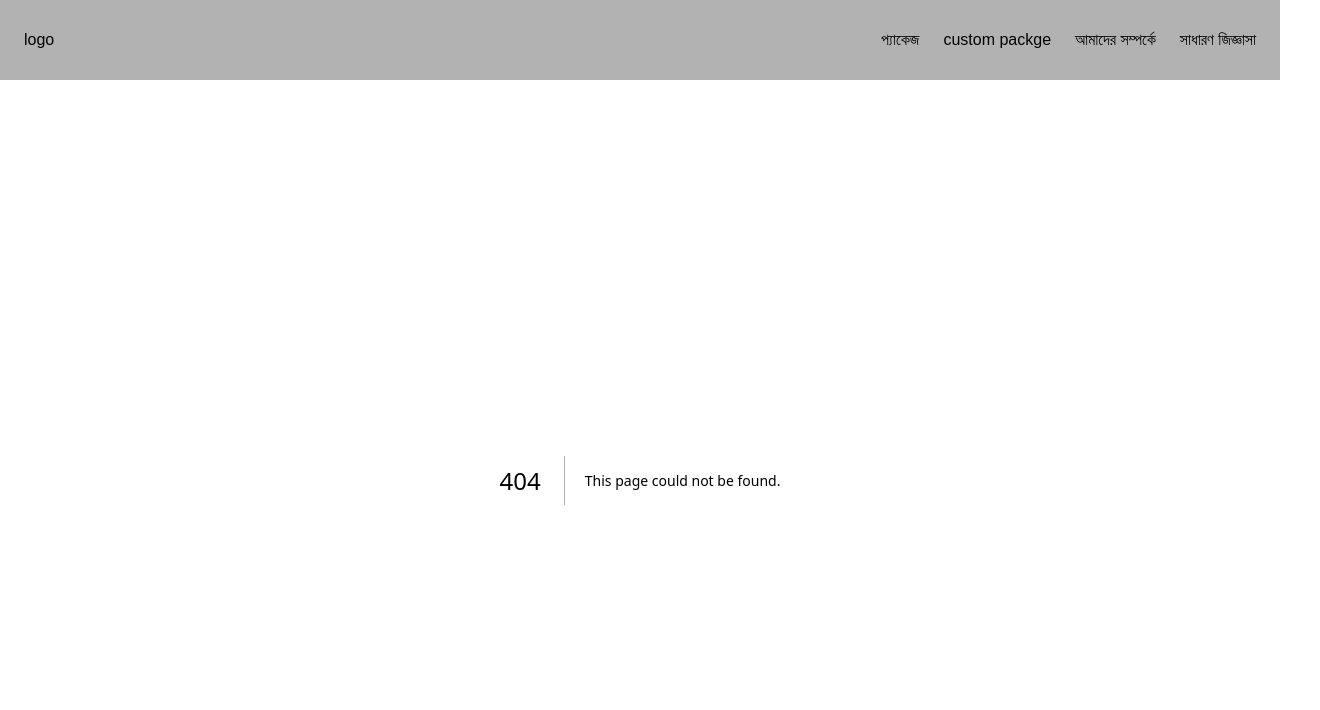
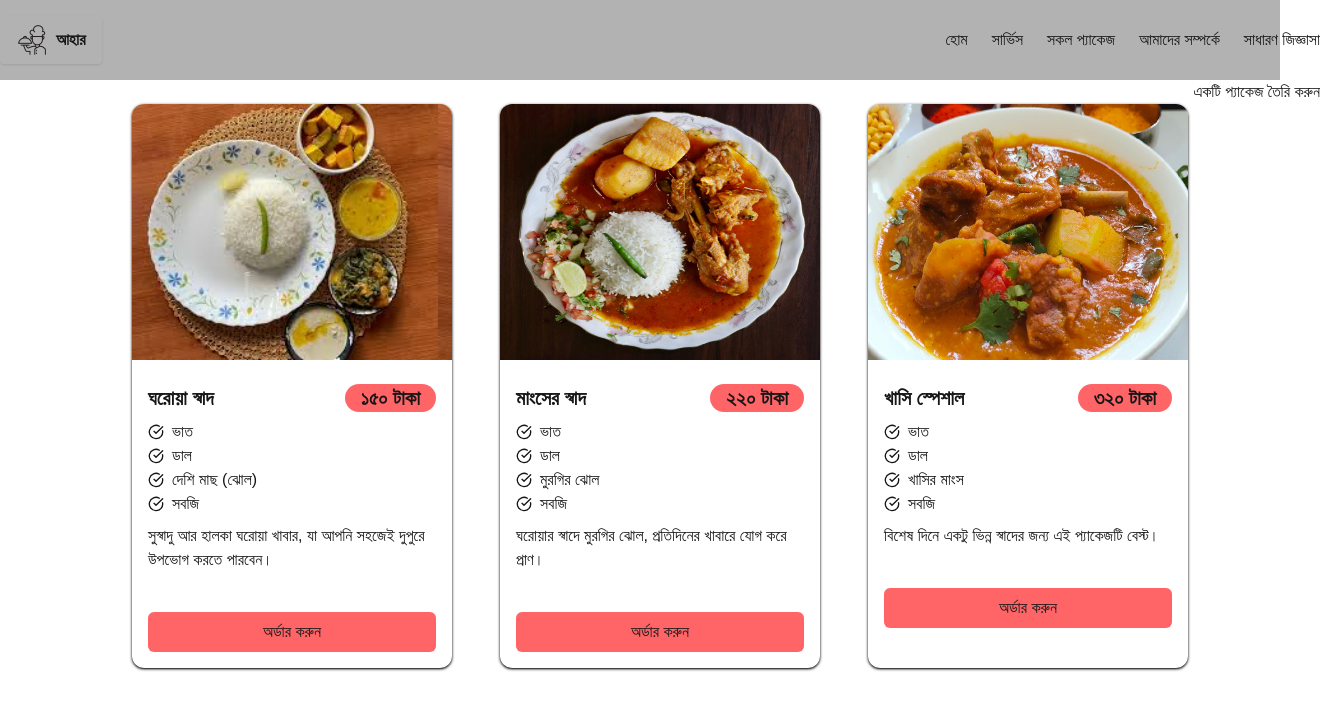
Before and after one commit to shadon016/chef, a Next.js app: page /packages in a window 1280 px wide. Before the commit this address had no page. Shown: the top 710 px of the page, 1320 px wide, since content can reach past the window. Built offline with nearby package versions, Linux system fonts and the light colour scheme.

Commit message:
adding new features

```diff
--- a/app/globals.css
+++ b/app/globals.css
@@ -27,7 +27,7 @@ body {
 
 @layer components {
   .wrapper {
-    @apply px-6 lg:max-w-[calc(1440px-120px)] mx-auto;
+    @apply px-6 lg:w-[calc(1440px-120px)] lg:px-0 mx-auto;
   }
   .heading {
     @apply text-center font-extrabold text-4xl;
--- /dev/null
+++ b/app/packages/page.js
@@ -0,0 +1,12 @@
+import React from "react";
+import PackegeWrapper from "@/components/packegeWrapper";
+
+const Page = () => {
+  return (
+    <div className="wrapper">
+      <PackegeWrapper />
+    </div>
+  );
+};
+
+export default Page;
--- a/components/about.jsx
+++ b/components/about.jsx
@@ -15,7 +15,7 @@ const About = () => {
           />
         </div>
       </div>
-      <div className="flex-1 flex flex-col gap-4">
+      <div className="flex-1 flex flex-col gap-4 text-justify">
         <h2 className="heading text-start">আমাদের সম্পর্কে</h2>
         <p>
           আমাদের খাবার মানেই ঘরোয়ার মমতা ও ভালোবাসা। শহরের ব্যস্ত জীবনে ঘরোয়া
--- /dev/null
+++ b/components/allPackege.jsx
@@ -0,0 +1,49 @@
+import React from "react";
+import ItemCard from "./itemCard";
+
+const AllPackege = () => {
+  return (
+    <div className="flex gap-4 lg:gap-12 flex-wrap justify-center wrapper">
+      <ItemCard
+        img={"/fish.jpeg"}
+        price={"১৫০ টাকা"}
+        item={{
+          name: "ঘরোয়া স্বাদ",
+          description:
+            "সুস্বাদু আর হালকা ঘরোয়া খাবার, যা আপনি সহজেই দুপুরে উপভোগ করতে পারবেন।",
+          one: "ভাত",
+          two: "ডাল",
+          three: "দেশি মাছ (ঝোল)",
+          four: "সবজি",
+        }}
+      />
+      <ItemCard
+        img={"/Chicken.jpg"}
+        price={"২২০ টাকা"}
+        item={{
+          name: "মাংসের স্বাদ",
+          description:
+            "ঘরোয়ার স্বাদে মুরগির ঝোল, প্রতিদিনের খাবারে যোগ করে প্রাণ।",
+          one: "ভাত",
+          two: "ডাল",
+          three: "মুরগির ঝোল",
+          four: "সবজি",
+        }}
+      />
+      <ItemCard
+        img={"/mutton.jpg"}
+        price={"৩২০ টাকা"}
+        item={{
+          name: "খাসি স্পেশাল",
+          description: "বিশেষ দিনে একটু ভিন্ন স্বাদের জন্য এই প্যাকেজটি বেস্ট।",
+          one: "ভাত",
+          two: "ডাল",
+          three: "খাসির মাংস ",
+          four: "সবজি",
+        }}
+      />
+    </div>
+  );
+};
+
+export default AllPackege;
--- /dev/null
+++ b/components/customPackege.jsx
@@ -0,0 +1,161 @@
+import React, { useState, useEffect } from "react";
+import {
+  banglaToEnglishNumber,
+  EnglishNumberToBangla,
+} from "@/utils/numberConversion.js";
+
+const foodMenu = [
+  {
+    name: "সাদা ভাত",
+    type: "মূল খাবার",
+    price: "৩০ টাকা",
+    available: true,
+    quantity: 0,
+  },
+  {
+    name: "মুগ ডাল",
+    type: "ডাল",
+    price: "২৫ টাকা",
+    available: true,
+    quantity: 0,
+  },
+  {
+    name: "আলু ভর্তা",
+    type: "ভর্তা",
+    price: "২০ টাকা",
+    available: true,
+    quantity: 0,
+  },
+  {
+    name: "শাক ভাজি",
+    type: "তরকারি",
+    price: "৩০ টাকা",
+    available: true,
+    quantity: 0,
+  },
+  {
+    name: "রুই মাছ ভাজি",
+    type: "মাছ",
+    price: "৬০ টাকা",
+    available: false,
+    quantity: 0,
+  },
+  {
+    name: "চিকেন কারি",
+    type: "মাংস",
+    price: "১০০ টাকা",
+    available: true,
+    quantity: 0,
+  },
+  {
+    name: "মাটন কারি",
+    type: "মাংস",
+    price: "১৪০ টাকা",
+    available: false,
+    quantity: 0,
+  },
+  {
+    name: "ডিম কারি",
+    type: "প্রোটিন",
+    price: "৪০ টাকা",
+    available: true,
+    quantity: 0,
+  },
+  {
+    name: "চাটনি",
+    type: "সাইড",
+    price: "১০ টাকা",
+    available: true,
+    quantity: 0,
+  },
+  {
+    name: "পানি",
+    type: "ড্রিংক",
+    price: "১৫ টাকা",
+    available: true,
+    quantity: 0,
+  },
+];
+
+const CustomPackege = () => {
+  const [quantity, setQuantity] = useState(1);
+  const [selectedItems, setSelectedItems] = useState([]);
+
+  const increment = (item) => {
+    setQuantity((item.quantity += 1));
+  };
+  const decrement = (item) => {
+    setQuantity((item.quantity = item?.quantity - 1));
+  };
+
+  const addToPackage = (item) => {
+    setSelectedItems((prevItems) => {
+      const existingItem = prevItems.find((i) => i.name === item.name);
+      if (existingItem) {
+        return prevItems.map((i) =>
+          i.name === item.name ? { ...i, quantity: i.quantity + 1 } : i
+        );
+      } else {
+        return [...prevItems, { ...item, quantity: 1 }];
+      }
+    });
+  };
+
+  const totalPrice = selectedItems.reduce((total, item) => {
+    const itemPrice = banglaToEnglishNumber(String(item.price)).split(" ")[0]; // Extract numeric value from price
+    return total + itemPrice * item.quantity;
+  }, 0);
+
+  return (
+    <div className="flex flex-col lg:flex-row">
+      <div className="flex-1 flex flex-wrap gap-6">
+        {foodMenu?.map((item, index) => (
+          <div key={index} className="p-4 shadow-2xl shadow-gray-800 w-32">
+            <p>{item?.name}</p>
+            <p>{item?.price}</p>
+            <button onClick={() => addToPackage(item)}>যোগ করুন</button>
+          </div>
+        ))}
+      </div>
+      <div className="flex-1">
+        <p>pacakger goes here</p>
+        {selectedItems?.map((item, index) => (
+          <div key={index} className="flex justify-between">
+            {item?.quantity > 0 && (
+              <div className="flex gap-4">
+                <p>{item?.name}</p>
+                <p>{EnglishNumberToBangla(String(item?.quantity))}</p>
+                <p>{item?.price}</p>
+                <div>
+                  <hr />
+                  <p>{EnglishNumberToBangla(String(totalPrice))}</p>
+                </div>
+              </div>
+            )}
+            {item?.quantity > 0 && (
+              <div>
+                <button
+                  onClick={() => {
+                    increment(item);
+                  }}
+                >
+                  +
+                </button>
+                <button
+                  onClick={() => {
+                    decrement(item);
+                  }}
+                >
+                  -
+                </button>
+                <button>d</button>
+              </div>
+            )}
+          </div>
+        ))}
+      </div>
+    </div>
+  );
+};
+
+export default CustomPackege;
--- a/components/faq.jsx
+++ b/components/faq.jsx
@@ -5,7 +5,7 @@ import React from "react";
 const Faq = () => {
   return (
     <div>
-      <div className="w-[80%] mx-auto wrapper">
+      <div className="w-full lg:w-[80%] mx-auto wrapper">
         <h2 className="heading py-12">সাধারণ জিজ্ঞাসা</h2>
         <div className="space-y-4">
           {[
--- /dev/null
+++ b/components/logo.jsx
@@ -0,0 +1,19 @@
+import React from "react";
+import Image from "next/image";
+
+const Logo = () => {
+  return (
+    <div className="flex justify-center items-center gap-2 shadow shadow-sm-gray-800 px-4 py-2 rounded-sm">
+      <Image
+        src="/cooking.png"
+        height="100"
+        width="100"
+        alt="cooking"
+        className="h-8 w-8 "
+      />
+      <h2 className="font-extrabold">আহার</h2>
+    </div>
+  );
+};
+
+export default Logo;
--- a/components/nav.jsx
+++ b/components/nav.jsx
@@ -1,20 +1,24 @@
 import React from "react";
 import Link from "next/link";
 import { Menu } from "lucide-react";
+import Logo from "./logo.jsx";
 
 const Nav = () => {
   return (
     <nav className="sticky top-0 z-100 h-20 backdrop-blur bg-black/30">
       <div className="h-full flex justify-between items-center wrapper">
         <div>
-          <h2>logo</h2>
+          <Logo />
         </div>
         <ul className="hidden lg:flex gap-6 ">
           <div>
-            <Link href="/">প্যাকেজ</Link>
+            <Link href="/">হোম</Link>
           </div>
           <div>
-            <Link href="/">custom packge</Link>
+            <Link href="/">সার্ভিস</Link>
+          </div>
+          <div>
+            <Link href="/packages">সকল প্যাকেজ</Link>
           </div>
           <div>
             <Link href="/">আমাদের সম্পর্কে</Link>
--- /dev/null
+++ b/components/packegeWrapper.jsx
@@ -0,0 +1,24 @@
+"use client";
+import React, { useState } from "react";
+import CustomPackege from "./customPackege";
+import AllPackege from "./allPackege";
+
+const PackegeWrapper = () => {
+  const [customPack, setCustomPack] = useState(false);
+  return (
+    <div>
+      <div className="flex justify-end">
+        <button onClick={() => setCustomPack((prev) => !prev)}>
+          {customPack ? "প্যাকেজ" : "একটি প্যাকেজ তৈরি করুন"}
+        </button>
+      </div>
+
+      <div className="">
+        {customPack && <CustomPackege />}
+        {!customPack && <AllPackege />}
+      </div>
+    </div>
+  );
+};
+
+export default PackegeWrapper;
--- /dev/null
+++ b/utils/numberConversion.js
@@ -0,0 +1,37 @@
+export function banglaToEnglishNumber(banglaNumStr) {
+  const banglaDigits = ["০", "১", "২", "৩", "৪", "৫", "৬", "৭", "৮", "৯"];
+  const englishDigits = ["0", "1", "2", "3", "4", "5", "6", "7", "8", "9"];
+
+  let englishNumStr = "";
+  for (let char of banglaNumStr) {
+    const index = banglaDigits.indexOf(char);
+    if (index !== -1) {
+      englishNumStr += englishDigits[index];
+    } else {
+      englishNumStr += char; // যদি ইংরেজি বা অন্য কিছু থাকে তাহলে সেটাও রাখবে
+    }
+  }
+  return englishNumStr;
+}
+
+export function EnglishNumberToBangla(engNum) {
+  const banglaDigits = ["০", "১", "২", "৩", "৪", "৫", "৬", "৭", "৮", "৯"];
+  const englishDigits = ["0", "1", "2", "3", "4", "5", "6", "7", "8", "9"];
+
+  let banglaNumStr = "";
+  for (let char of engNum) {
+    const index = englishDigits.indexOf(char);
+    if (index !== -1) {
+      banglaNumStr += banglaDigits[index];
+    } else {
+      banglaNumStr += char; // যদি ইংরেজি বা অন্য কিছু থাকে তাহলে সেটাও রাখবে
+    }
+  }
+  return banglaNumStr;
+}
+
+//   // Usage
+//   const banglaNumber = "১২৩৪৫";
+//   const englishNumberStr = banglaToEnglishNumber(banglaNumber);
+//   const number = Number(englishNumberStr);
+//   console.log(number + 10); // আউটপুট: 12355
```
Also changed, not shown: public/cooking.png (added).
